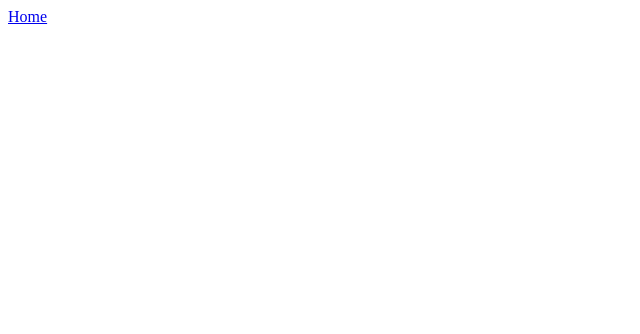
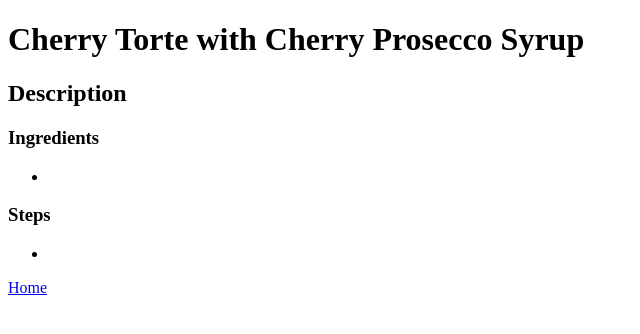
Before and after one commit to SockMonkeys159/odin-recipes, a plain HTML site: page recipes/cherry-torte-with-cherry-prosecco-syrup.html in a window 1280 px wide. Shown: the whole page, without its empty margins (0-640 px from the left). Drawn offline with Linux system fonts and the light colour scheme.

Commit message:
Added recipe page content structure to each of the recipes.

```diff
--- a/recipes/cherry-torte-with-cherry-prosecco-syrup.html
+++ b/recipes/cherry-torte-with-cherry-prosecco-syrup.html
@@ -5,6 +5,22 @@
         <title>Cherry Torte with Cherry Prosecco Syrup</title>
     </head>
     <body>
+        <h1>Cherry Torte with Cherry Prosecco Syrup</h1>
+        <!-- Add image here -->
+
+        <h2>Description</h2>
+        <!-- Add description here -->
+        <p></p>
+
+        <h3>Ingredients</h3>
+        <ul>
+            <li></li>
+        </ul>
+
+        <h3>Steps</h3>
+        <ul>
+            <li></li>
+        </ul>
 
         <a href="../index.html">Home</a>
     </body>
```
Also changed, not shown: recipes/creamy-no-bake-peach-tart.html (+16 -0 lines), recipes/the-ultimate-berry-crumble.html (+16 -0 lines).
